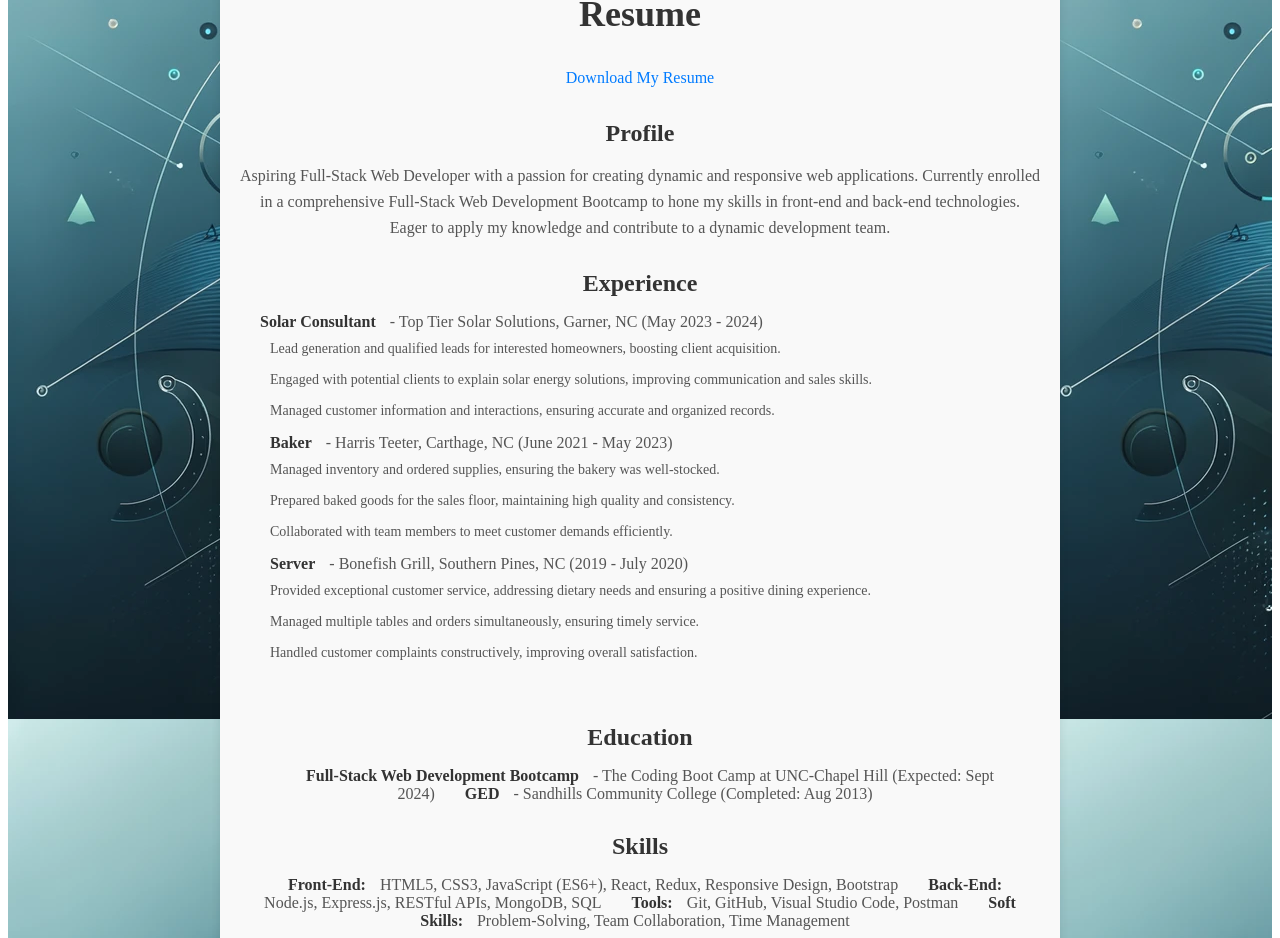
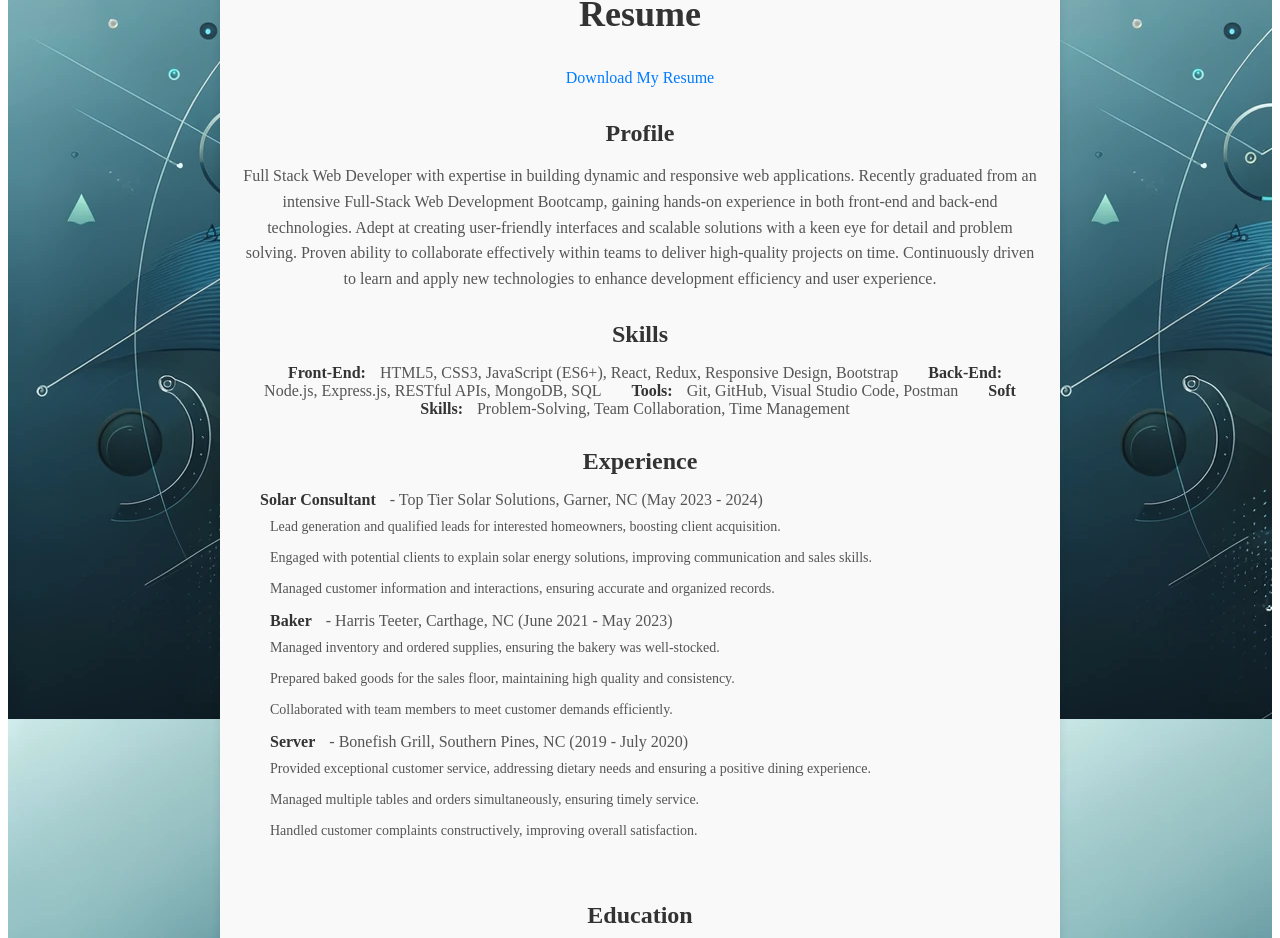
Before and after one commit to TristinRohr/React-Portfolio, a React (Vite) app: page /resume in a window 1280 px wide. Shown: the part 313-1251 px from the top of the page. Built offline with nearby package versions, Linux system fonts and the light colour scheme.

Commit message:
updated resume

```diff
--- a/src/pages/Resume.jsx
+++ b/src/pages/Resume.jsx
@@ -5,14 +5,20 @@ const Resume = () => {
   return (
     <section className='resume'>
       <h2>Resume</h2>
-      <p><a href="/Resume2024.pdf" download>Download My Resume</a></p>
+      <p><a href="/WebDevResume.pdf" download>Download My Resume</a></p>
 
       <h3>Profile</h3>
       <p>
-        Aspiring Full-Stack Web Developer with a passion for creating dynamic and responsive web applications.
-        Currently enrolled in a comprehensive Full-Stack Web Development Bootcamp to hone my skills in front-end
-        and back-end technologies. Eager to apply my knowledge and contribute to a dynamic development team.
+      Full Stack Web Developer with expertise in building dynamic and responsive web applications. Recently graduated from an intensive Full-Stack Web Development Bootcamp, gaining hands-on experience in both front-end and back-end technologies. Adept at creating user-friendly interfaces and scalable solutions with a keen eye for detail and problem solving. Proven ability to collaborate effectively within teams to deliver high-quality projects on time. Continuously driven to learn and apply new technologies to enhance development efficiency and user experience.
       </p>
+
+      <h3>Skills</h3>
+      <ul>
+        <li><strong>Front-End:</strong> HTML5, CSS3, JavaScript (ES6+), React, Redux, Responsive Design, Bootstrap</li>
+        <li><strong>Back-End:</strong> Node.js, Express.js, RESTful APIs, MongoDB, SQL</li>
+        <li><strong>Tools:</strong> Git, GitHub, Visual Studio Code, Postman</li>
+        <li><strong>Soft Skills:</strong> Problem-Solving, Team Collaboration, Time Management</li>
+      </ul>
 
       <h3>Experience</h3>
       <ul className= "experience">
@@ -41,16 +47,9 @@ const Resume = () => {
 
       <h3>Education</h3>
       <ul>
-        <li><strong>Full-Stack Web Development Bootcamp</strong> - The Coding Boot Camp at UNC-Chapel Hill (Expected: Sept 2024)</li>
-        <li><strong>GED</strong> - Sandhills Community College (Completed: Aug 2013)</li>
-      </ul>
-
-      <h3>Skills</h3>
-      <ul>
-        <li><strong>Front-End:</strong> HTML5, CSS3, JavaScript (ES6+), React, Redux, Responsive Design, Bootstrap</li>
-        <li><strong>Back-End:</strong> Node.js, Express.js, RESTful APIs, MongoDB, SQL</li>
-        <li><strong>Tools:</strong> Git, GitHub, Visual Studio Code, Postman</li>
-        <li><strong>Soft Skills:</strong> Problem-Solving, Team Collaboration, Time Management</li>
+        <li><strong>Full-Stack Web Development Certificate</strong> - UNC-Chapel Hill</li>
+        <li><strong>Team Leadership Certificate</strong> - Sandhills Community College</li>
+        <li><strong>GED</strong> - Sandhills Community College</li>
       </ul>
     </section>
   );
```
Also changed, not shown: 1 other file (tests, documents, lock files or other folders).
